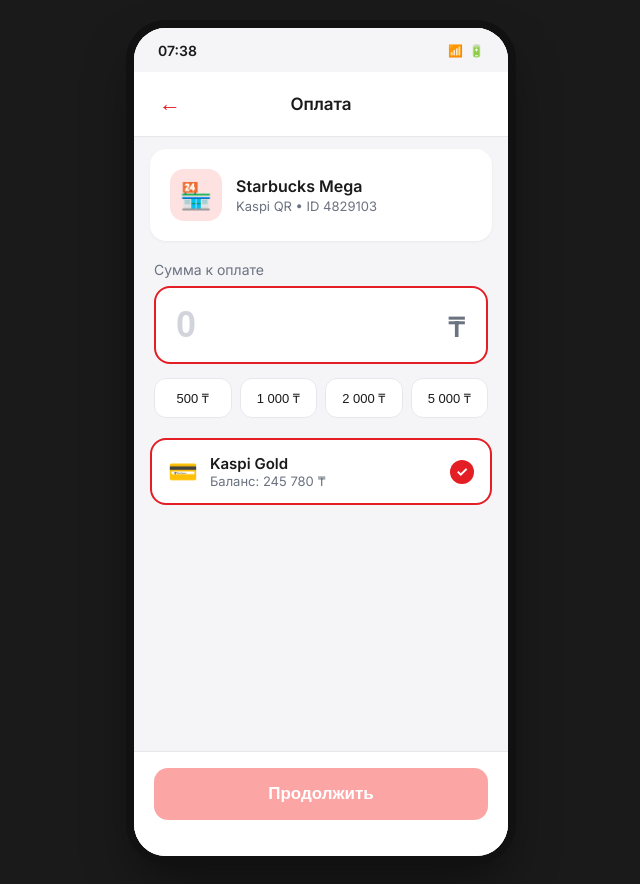
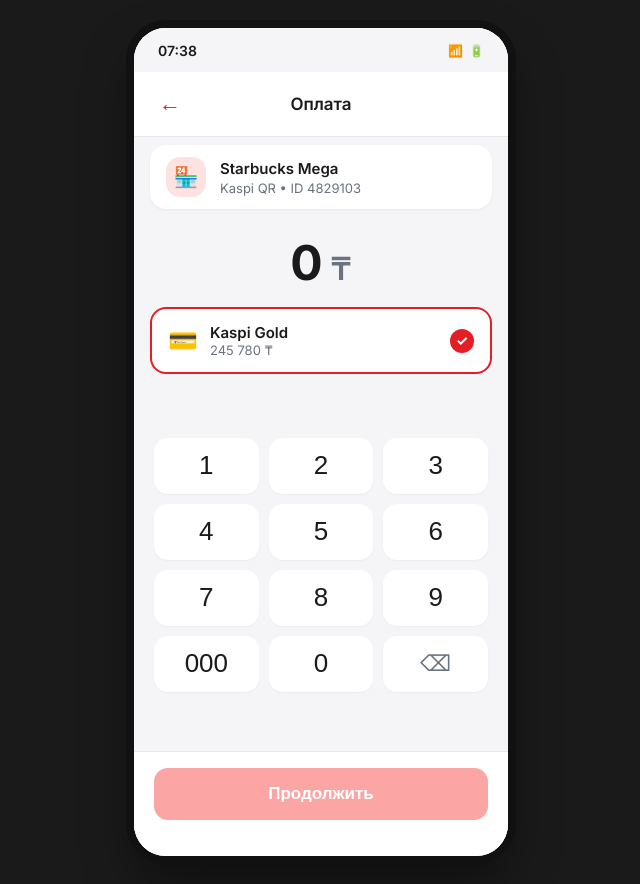
Before and after one commit to almazboranbayev-debug/kaspi-qr-demo, a plain HTML site: page index.html in a window 1280 px wide. Both pictures are taken after a click on the button "Симулировать сканирование". Shown: the whole page, without its empty margins (319-959 px from the left). Drawn offline with Linux system fonts and the light colour scheme.

Commit message:
Add built-in numeric keypad for amount entry

```diff
--- a/index.html
+++ b/index.html
@@ -36,20 +36,21 @@
 .scan-hint { color: #fff; margin-top: 32px; font-size: 15px; opacity: 0.9; position: relative; z-index: 10; text-shadow: 0 1px 4px rgba(0,0,0,0.8); }
 .bottom-actions { padding: 24px 20px 40px; background: var(--card); display: flex; flex-direction: column; gap: 12px; }
 .merchant-info { display: flex; align-items: center; gap: 14px; padding: 20px; background: var(--card); margin: 12px 16px; border-radius: var(--radius); box-shadow: 0 1px 3px rgba(0,0,0,0.05); }
+.merchant-info.compact { padding: 12px 16px; margin: 8px 16px; }
 .merchant-avatar { width: 52px; height: 52px; background: #FEE2E2; border-radius: 14px; display: flex; align-items: center; justify-content: center; font-size: 26px; }
+.merchant-info.compact .merchant-avatar { width: 40px; height: 40px; font-size: 20px; }
 .merchant-name { font-weight: 600; font-size: 16px; }
+.merchant-info.compact .merchant-name { font-size: 15px; }
 .merchant-id { font-size: 13px; color: var(--text-secondary); margin-top: 2px; }
-.amount-section { padding: 8px 20px 20px; }
-.amount-section label { font-size: 14px; color: var(--text-secondary); display: block; margin-bottom: 8px; }
-.amount-input-wrap { display: flex; align-items: baseline; gap: 8px; background: var(--card); border-radius: var(--radius); padding: 16px 20px; border: 2px solid var(--border); transition: border-color 0.2s; }
-.amount-input-wrap:focus-within { border-color: var(--kaspi-red); }
-#amount-input { flex: 1; border: none; outline: none; font-size: 36px; font-weight: 700; background: transparent; color: var(--text); width: 100%; }
-#amount-input::placeholder { color: #D1D5DB; }
-.currency { font-size: 28px; font-weight: 600; color: var(--text-secondary); }
-.quick-amounts { display: flex; gap: 8px; margin-top: 14px; flex-wrap: wrap; }
-.quick-amounts button { flex: 1; min-width: 70px; padding: 10px 8px; border: 1px solid var(--border); background: var(--card); border-radius: 12px; font-size: 13px; font-weight: 500; cursor: pointer; color: var(--text); }
-.quick-amounts button:active { background: #FEE2E2; border-color: var(--kaspi-red); color: var(--kaspi-red); }
+.amount-display { display: flex; align-items: baseline; justify-content: center; gap: 8px; padding: 20px 16px 12px; }
+.amount-value { font-size: 48px; font-weight: 700; color: var(--text); min-height: 58px; line-height: 1.1; }
+.currency-big { font-size: 32px; font-weight: 600; color: var(--text-secondary); }
 .payment-source { padding: 0 16px; }
+.payment-source.compact { padding: 0 16px 8px; }
+.numpad { display: grid; grid-template-columns: repeat(3, 1fr); gap: 10px; padding: 8px 20px 12px; margin-top: auto; }
+.num-btn { height: 56px; border: none; background: var(--card); border-radius: 14px; font-size: 26px; font-weight: 500; color: var(--text); cursor: pointer; box-shadow: 0 1px 2px rgba(0,0,0,0.04); }
+.num-btn:active { background: #FEE2E2; color: var(--kaspi-red); transform: scale(0.96); }
+.num-btn.delete { font-size: 22px; color: var(--text-secondary); }
 .source-card { display: flex; align-items: center; gap: 12px; background: var(--card); padding: 14px 16px; border-radius: var(--radius); border: 2px solid var(--kaspi-red); }
 .card-icon { font-size: 24px; }
 .card-info { flex: 1; }
@@ -117,10 +118,23 @@
     </div>
     <div id="screen-amount" class="screen">
       <div class="header"><button class="back-btn" onclick="backToScan()">←</button><h1>Оплата</h1><div class="header-right"></div></div>
-      <div class="merchant-info"><div class="merchant-avatar">🏪</div><div class="merchant-details"><div class="merchant-name" id="merchant-name">Coffee House Almaty</div><div class="merchant-id">Kaspi QR • ID 4829103</div></div></div>
-      <div class="amount-section"><label>Сумма к оплате</label><div class="amount-input-wrap"><input type="text" id="amount-input" inputmode="decimal" placeholder="0" value="" autocomplete="off"><span class="currency">₸</span></div>
-        <div class="quick-amounts"><button onclick="setAmount(500)">500 ₸</button><button onclick="setAmount(1000)">1 000 ₸</button><button onclick="setAmount(2000)">2 000 ₸</button><button onclick="setAmount(5000)">5 000 ₸</button></div></div>
-      <div class="payment-source"><div class="source-card"><div class="card-icon">💳</div><div class="card-info"><div class="card-name">Kaspi Gold</div><div class="card-balance">Баланс: 245 780 ₸</div></div><div class="card-check">✓</div></div></div>
+      <div class="merchant-info compact"><div class="merchant-avatar">🏪</div><div class="merchant-details"><div class="merchant-name" id="merchant-name">Coffee House Almaty</div><div class="merchant-id">Kaspi QR • ID 4829103</div></div></div>
+      <div class="amount-display"><div class="amount-value" id="amount-display">0</div><span class="currency-big">₸</span></div>
+      <div class="payment-source compact"><div class="source-card"><div class="card-icon">💳</div><div class="card-info"><div class="card-name">Kaspi Gold</div><div class="card-balance">245 780 ₸</div></div><div class="card-check">✓</div></div></div>
+      <div class="numpad">
+        <button class="num-btn" onclick="numPress('1')">1</button>
+        <button class="num-btn" onclick="numPress('2')">2</button>
+        <button class="num-btn" onclick="numPress('3')">3</button>
+        <button class="num-btn" onclick="numPress('4')">4</button>
+        <button class="num-btn" onclick="numPress('5')">5</button>
+        <button class="num-btn" onclick="numPress('6')">6</button>
+        <button class="num-btn" onclick="numPress('7')">7</button>
+        <button class="num-btn" onclick="numPress('8')">8</button>
+        <button class="num-btn" onclick="numPress('9')">9</button>
+        <button class="num-btn" onclick="numPress('000')">000</button>
+        <button class="num-btn" onclick="numPress('0')">0</button>
+        <button class="num-btn delete" onclick="numDelete()">⌫</button>
+      </div>
       <div class="bottom-fixed"><button class="btn-primary" id="pay-btn" onclick="goToConfirm()" disabled>Продолжить</button></div>
     </div>
     <div id="screen-confirm" class="screen">
@@ -144,18 +158,19 @@
 const merchants = [{ name: "Coffee House Almaty", id: "4829103" },{ name: "Magnum Cash & Carry", id: "1192847" },{ name: "Sulpak Electronics", id: "3382910" },{ name: "KFC Dostyk Plaza", id: "5510293" },{ name: "Аптека №47", id: "7740128" },{ name: "Starbucks Mega", id: "8821934" },{ name: "Zara Dostyk Plaza", id: "2291045" }];
 let currentAmount = 0; let currentMerchant = merchants[0]; let html5QrCode = null; let isScanning = false;
 function showScreen(id) { document.querySelectorAll('.screen').forEach(s => s.classList.remove('active')); document.getElementById(id).classList.add('active'); }
-function goHome() { stopCamera(); document.getElementById('amount-input').value = ''; currentAmount = 0; updatePayButton(); showScreen('screen-scan'); document.getElementById('scan-hint').textContent = 'Наведите камеру на QR-код продавца'; }
+function goHome() { stopCamera(); resetAmount(); showScreen('screen-scan'); document.getElementById('scan-hint').textContent = 'Наведите камеру на QR-код продавца'; }
 function backToScan() { stopCamera(); showScreen('screen-scan'); }
-function onScanSuccess(decodedText) { stopCamera(); currentMerchant = merchants[Math.floor(Math.random() * merchants.length)]; document.getElementById('merchant-name').textContent = currentMerchant.name; document.getElementById('confirm-merchant-name').textContent = currentMerchant.name; document.getElementById('success-merchant').textContent = currentMerchant.name; const frame = document.querySelector('.scanner-frame'); if (frame) frame.style.boxShadow = '0 0 0 4px rgba(34, 197, 94, 0.6)'; setTimeout(() => { if (frame) frame.style.boxShadow = ''; showScreen('screen-amount'); document.getElementById('amount-input').focus(); }, 300); }
+function onScanSuccess(decodedText) { stopCamera(); currentMerchant = merchants[Math.floor(Math.random() * merchants.length)]; document.getElementById('merchant-name').textContent = currentMerchant.name; document.getElementById('confirm-merchant-name').textContent = currentMerchant.name; document.getElementById('success-merchant').textContent = currentMerchant.name; const frame = document.querySelector('.scanner-frame'); if (frame) frame.style.boxShadow = '0 0 0 4px rgba(34, 197, 94, 0.6)'; setTimeout(() => { if (frame) frame.style.boxShadow = ''; resetAmount(); showScreen('screen-amount'); }, 300); }
 function startCamera() { if (isScanning) return; const btn = document.getElementById('start-camera-btn'); btn.textContent = 'Запуск камеры...'; btn.disabled = true; html5QrCode = new Html5Qrcode("reader"); html5QrCode.start({ facingMode: "environment" }, { fps: 10, qrbox: { width: 240, height: 240 }, aspectRatio: 1.0 }, onScanSuccess, () => {}).then(() => { isScanning = true; btn.innerHTML = '<span class="icon">📷</span> Камера включена'; btn.disabled = true; document.getElementById('scan-hint').textContent = 'Наведите на QR-код...'; }).catch((err) => { console.error(err); btn.innerHTML = '<span class="icon">📷</span> Включить камеру'; btn.disabled = false; document.getElementById('scan-hint').textContent = 'Нет доступа к камере. Используйте симуляцию.'; alert('Не удалось получить доступ к камере. Разрешите доступ или используйте «Симулировать».'); }); }
 function stopCamera() { if (html5QrCode && isScanning) { html5QrCode.stop().then(() => { html5QrCode.clear(); isScanning = false; const btn = document.getElementById('start-camera-btn'); if (btn) { btn.innerHTML = '<span class="icon">📷</span> Включить камеру'; btn.disabled = false; } }).catch(() => { isScanning = false; }); } }
-function simulateScan() { stopCamera(); currentMerchant = merchants[Math.floor(Math.random() * merchants.length)]; document.getElementById('merchant-name').textContent = currentMerchant.name; document.getElementById('confirm-merchant-name').textContent = currentMerchant.name; document.getElementById('success-merchant').textContent = currentMerchant.name; const frame = document.querySelector('.scanner-frame'); if (frame) frame.style.boxShadow = '0 0 0 4px rgba(227, 30, 36, 0.5)'; setTimeout(() => { if (frame) frame.style.boxShadow = ''; showScreen('screen-amount'); document.getElementById('amount-input').focus(); }, 400); }
+function simulateScan() { stopCamera(); currentMerchant = merchants[Math.floor(Math.random() * merchants.length)]; document.getElementById('merchant-name').textContent = currentMerchant.name; document.getElementById('confirm-merchant-name').textContent = currentMerchant.name; document.getElementById('success-merchant').textContent = currentMerchant.name; const frame = document.querySelector('.scanner-frame'); if (frame) frame.style.boxShadow = '0 0 0 4px rgba(227, 30, 36, 0.5)'; setTimeout(() => { if (frame) frame.style.boxShadow = ''; resetAmount(); showScreen('screen-amount'); }, 400); }
 function showMyQR() { stopCamera(); showScreen('screen-myqr'); }
-function setAmount(val) { document.getElementById('amount-input').value = val.toLocaleString('ru-RU'); currentAmount = val; updatePayButton(); }
 function formatNumber(num) { return num.toString().replace(/\B(?=(\d{3})+(?!\d))/g, ' '); }
-const amountInput = document.getElementById('amount-input');
-amountInput.addEventListener('input', (e) => { let raw = e.target.value.replace(/[^\d]/g, ''); if (raw === '') { e.target.value = ''; currentAmount = 0; } else { currentAmount = parseInt(raw, 10); e.target.value = formatNumber(currentAmount); } updatePayButton(); });
-function updatePayButton() { document.getElementById('pay-btn').disabled = currentAmount <= 0; }
+function updateAmountDisplay() { document.getElementById('amount-display').textContent = currentAmount === 0 ? '0' : formatNumber(currentAmount); updatePayButton(); }
+function resetAmount() { currentAmount = 0; updateAmountDisplay(); }
+function numPress(digit) { if (String(currentAmount).length >= 8) return; if (currentAmount === 0) currentAmount = parseInt(digit, 10); else currentAmount = parseInt(String(currentAmount) + digit, 10); updateAmountDisplay(); }
+function numDelete() { const str = String(currentAmount); if (str.length <= 1) currentAmount = 0; else currentAmount = parseInt(str.slice(0, -1), 10); updateAmountDisplay(); }
+function updatePayButton() { const btn = document.getElementById('pay-btn'); if (btn) btn.disabled = currentAmount <= 0; }
 function goToConfirm() { if (currentAmount <= 0) return; document.getElementById('confirm-amount').textContent = formatNumber(currentAmount) + ' ₸'; showScreen('screen-confirm'); }
 function processPayment() { const btn = document.querySelector('#screen-confirm .btn-primary'); const originalText = btn.textContent; btn.textContent = 'Обработка...'; btn.disabled = true; setTimeout(() => { document.getElementById('success-amount').textContent = formatNumber(currentAmount) + ' ₸'; const now = new Date(); document.getElementById('success-time').textContent = now.toLocaleString('ru-RU', { day: '2-digit', month: '2-digit', year: 'numeric', hour: '2-digit', minute: '2-digit' }); document.getElementById('op-number').textContent = 'KS-' + Math.floor(10000000 + Math.random() * 90000000); btn.textContent = originalText; btn.disabled = false; showScreen('screen-success'); }, 900); }
 function showReceipt() { alert('Чек отправлен\n\nОперация: ' + document.getElementById('op-number').textContent + '\nСумма: ' + formatNumber(currentAmount) + ' ₸\nПолучатель: ' + currentMerchant.name); }
```
